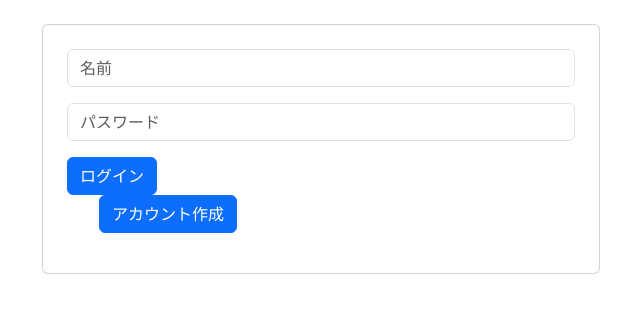
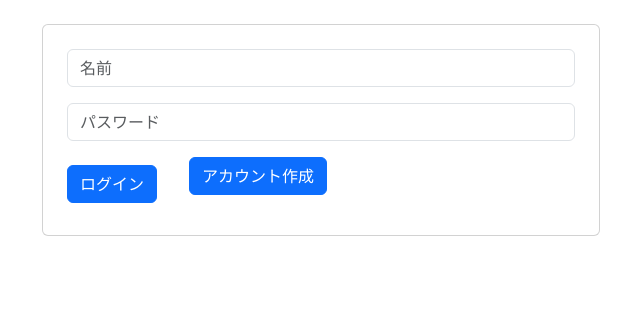
Before and after one commit to konkaisei/e_team, a Spring Boot app: page /login in a window 1280 px wide. Shown: the top 313 px of the page, without its empty margins (319-959 px from the left). Run offline with Spring Boot 4, Linux system fonts and the light colour scheme; some of the project's set-up classes (security, data sources, template engines, error pages and the like) are left out, and stand-ins take their place; some libraries are stand-ins or nearby versions.

Commit message:
ボタン並べる

```diff
--- a/music-management/src/main/resources/templates/login.html
+++ b/music-management/src/main/resources/templates/login.html
@@ -18,8 +18,10 @@
         <div class="mb-3">
             <input type="password"name="password"class="form-control" id="exampleInputPassword1" placeholder="パスワード">
         </div>
-        <button type="submit" class="btn btn-primary">ログイン</button>
-        <div th:replace="~{layout :: header}"></div>
+        <div style="display: flex; align-items: center;">
+            <button type="submit" class="btn btn-primary">ログイン</button>
+            <div th:replace="~{layout :: header}"></div>
+        </div>
     </form>
     </div>
   </div>
```
